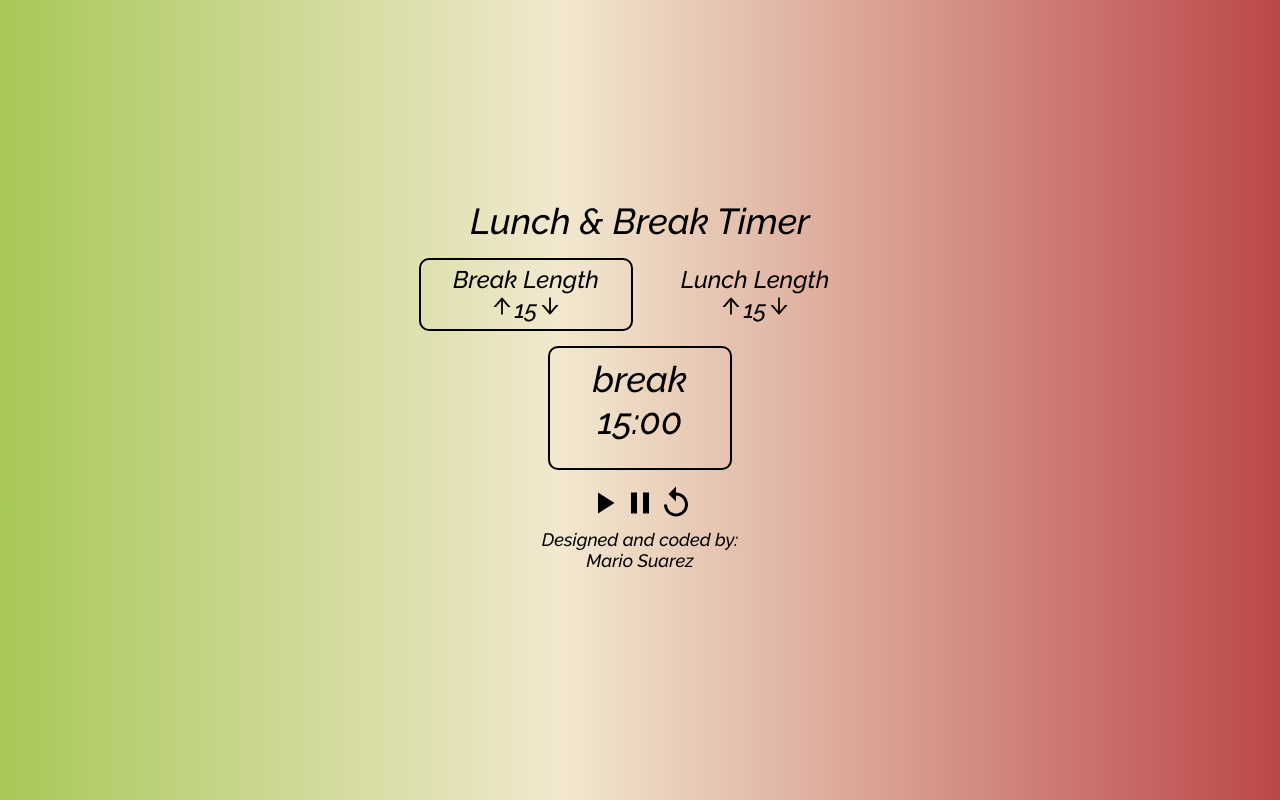
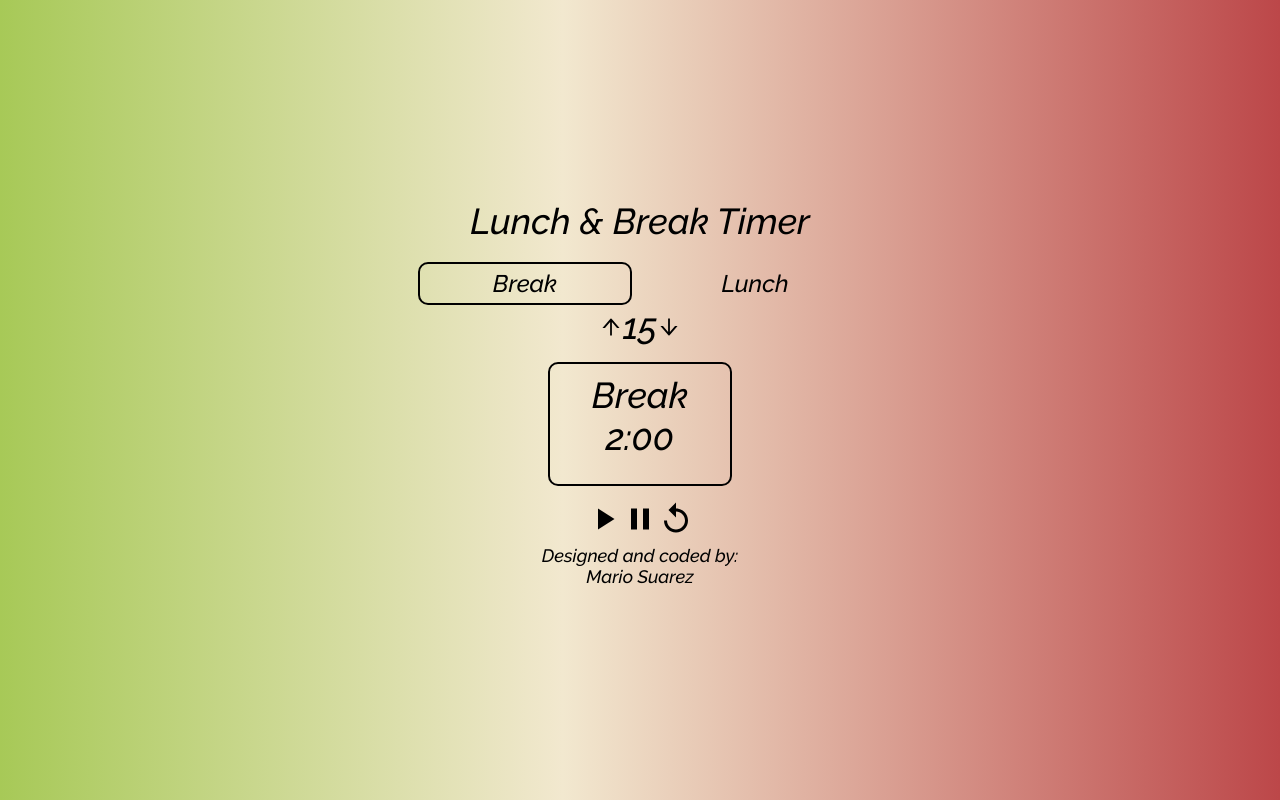
Before and after one commit to MSTechFan/twenty-five-clock, a React (Create React App) app: page / in a window 1280 px wide. Built offline with nearby package versions, Linux system fonts and the light colour scheme; the HTML template or start-up script is replaced by a standard one.

Commit message:
finishing useReducer

```diff
--- a/src/Components/Clock/index.js
+++ b/src/Components/Clock/index.js
@@ -1,14 +1,14 @@
+/* eslint-disable no-unused-vars */
 import './styles.css'
 import { AiOutlineArrowUp, AiOutlineArrowDown } from 'react-icons/ai'
 import { MdPlayArrow, MdPause, MdReplay } from 'react-icons/md'
 import { useReducer, useState } from 'react'
 import { reducer, ACTIONS} from '../../reducerFunction'
-/* import {startTimer} from '../../startTimer' */
 
 const Clock = () => {
-	const [time, setTime] = useState({minutes: '15', seconds: '00'})
+	const [time, setTime] = useState({minutes: '2', seconds: '00'})
 	// eslint-disable-next-line no-unused-vars
-	const [{session="break",breakLength="15",lunchLength="15", interval, play = false},dispatch] = useReducer(reducer, {})
+	const [{session="Break", interval, length=15, play = false},dispatch] = useReducer(reducer, {})
 
 	const handleArrows = (timeObj, operation) => {
 		let minutes = +(timeObj.minutes)
@@ -28,7 +28,7 @@ const Clock = () => {
 		}
 	}
 
-	const handleClickSession = () => {
+	/* const handleClickSession = () => {
 		if(clicked === 'break'){
 			setSession('Break')
 			setClicked('break')
@@ -36,7 +36,7 @@ const Clock = () => {
 		if(clicked === 'lunch')
 		setSession('Lunch')
 		setClicked('lunch')
-	}
+	} */
 
 	/* const handlePlayClick = () => {
 		if(!play) {
@@ -65,17 +65,16 @@ const Clock = () => {
 	return (
 		<div className='clock-container'>
 			<div className='main-tittle'>Lunch & Break Timer</div>
-			<div id='break-session' className={`clock-length ${session === 'break' ? 'on-click-break': null}`} onClick={() => dispatch({type: ACTIONS.SESSION, payload: {session: 'break'}})}>
-				<div className='break-label'> Break Length</div>
-				<AiOutlineArrowUp className='arrow-buttons' onClick={() => dispatch({type: ACTIONS.LENGTH, payload: {value: 'add'}})}/>
-				{breakLength}
-				<AiOutlineArrowDown className='arrow-buttons' onClick={() => dispatch({type: ACTIONS.LENGTH, payload: {value: 'substract'}})}/>
+			<div id='break-session' className={`clock-length ${session === 'Break' ? 'break-active': null}`} onClick={() => dispatch({type: ACTIONS.SESSION, payload: {session: 'Break'}})}>
+				Break
 			</div>
-			<div id='lunch-session' className={`clock-length ${session === 'lunch' ? 'on-click-lunch': null}`} onClick={handleClickSession}>
-				<div className='break-label'> Lunch Length</div>
-				<AiOutlineArrowUp className='arrow-buttons' onClick={() => dispatch({type: ACTIONS.LENGTH, payload: {value: 'add'}})}/>
-				{lunchLength}
-				<AiOutlineArrowDown className='arrow-buttons' onClick={() => dispatch({type: ACTIONS.LENGTH, payload: {value: 'substract'}})}/>
+			<div id='lunch-session' className={`clock-length ${session === 'Lunch' ? 'lunch-active': null}`} onClick={() => dispatch({type: ACTIONS.SESSION, payload: {session: 'Lunch'}})}>
+				Lunch
+			</div>
+			<div>
+				<AiOutlineArrowUp className='arrow-buttons' onClick={() => handleArrows(time, 'add')}/>
+					{length}
+				<AiOutlineArrowDown className='arrow-buttons' onClick={() => handleArrows(time, 'substract')}/>
 			</div>
 			<div className='screen-session'>
 				<div>{`${session}`}</div>
--- a/src/Components/Clock/styles.css
+++ b/src/Components/Clock/styles.css
@@ -17,38 +17,34 @@
 	font-size: 1rem;
 	margin: 0px 8px;
 	padding: 5px;
-	border: transparent solid 1px;
+	border: transparent solid 2px;
+	transition: 0.5s;
 }
 
 .clock-length:hover {
-	border: black solid 1px;
+	border: black solid 2px;
 	border-radius: 10px;
+	opacity: 5;
 }
 
-.clock-length.on-click-break {
+.break-active {
 	border: black solid 2px;
 	border-radius: 10px;
+	opacity: 1;
 }
 
-.clock-length.on-click-lunch {
+.lunch-active {
 	border: black solid 2px;
 	border-radius: 10px;
+	opacity: 1;
 }
 
-.arrow-buttons {
-	width: '1rem';
-	height: '1rem';
-}
-
-.break-label {
-	display: block;
-	font-size: 1rem;
-}
 
 .arrow-buttons {
 	width: 1rem;
 	height: 1rem;
 }
+
 
 .arrow-buttons:hover {
 	color: #515150;
--- a/src/reducerFunction.js
+++ b/src/reducerFunction.js
@@ -4,8 +4,7 @@ export const ACTIONS  = {
     PLAY: "play",
     RESET: "reset",
     STOP: "stop",
-    LENGTH: "length",
-    SESSION: "session"
+    SESSION: "session",
   }
 
 let Interval
@@ -20,7 +19,7 @@ switch(type) {
                     ...time,
                     ...startTimer(time)
                 }))
-            })
+            }, 1000)
             return {
                 ...state,
                 interval : Interval,
@@ -43,12 +42,12 @@ switch(type) {
         }
     case ACTIONS.SESSION:
         switch(payload.session){
-            case "break":
+            case "Break":
                 return {
                     ...state,
                     session: payload.session
                 }
-            case "lunch":
+            case "Lunch":
                 return {
                     ...state,
                     session: payload.session
@@ -56,14 +55,5 @@ switch(type) {
             default:
                 return state
         }
-    case ACTIONS.LENGTH:
-        function modifyLength (value){
-            if(value === 'add'){
-                let minut
-            }
-            if(value === 'substract'){
-
-            }
-        }
+    }
 }
-}
--- a/src/startTimer.js
+++ b/src/startTimer.js
@@ -18,26 +18,39 @@ buttonReset.onclick = function () {
 } */
 
 export function startTimer(time) {
-	let seconds = +time.seconds
-	let minutes = +time.minutes
-	seconds++
 
-	if (seconds <= 9) {
-		return {seconds: '0' + seconds, minutes: '0' + minutes}
+	let seconds
+	let minutes
+
+	seconds = +time.seconds
+	minutes = +time.minutes
+
+
+	if(minutes === 0 && seconds === 0){
+		// se acabo el temporizador
+		minutes = '0' + minutes
+		seconds = '0' + seconds
+		return {minutes, seconds}
 	}
 
-	if (seconds > 9) {
-		return {seconds, minutes: '0' + minutes}
+	if(seconds === 0){
+		minutes--
+		minutes += ''
+		seconds = 60
+		seconds += ''
+		return {minutes, seconds}
 	}
 
-	if (seconds >= 60) {
-		minutes++
-		minutes = '0' + minutes
-		seconds = '00'
-		return {seconds, minutes}
+	if(seconds <= 10){
+		seconds --
+		seconds = '0' + seconds
+		minutes += ''
+		return {minutes, seconds}
 	}
 
-	if (minutes > 9) {
-		return {seconds, minutes}
-	}
+	seconds--
+	seconds += ''
+	minutes += ''
+
+	return {minutes, seconds}
 }
```
